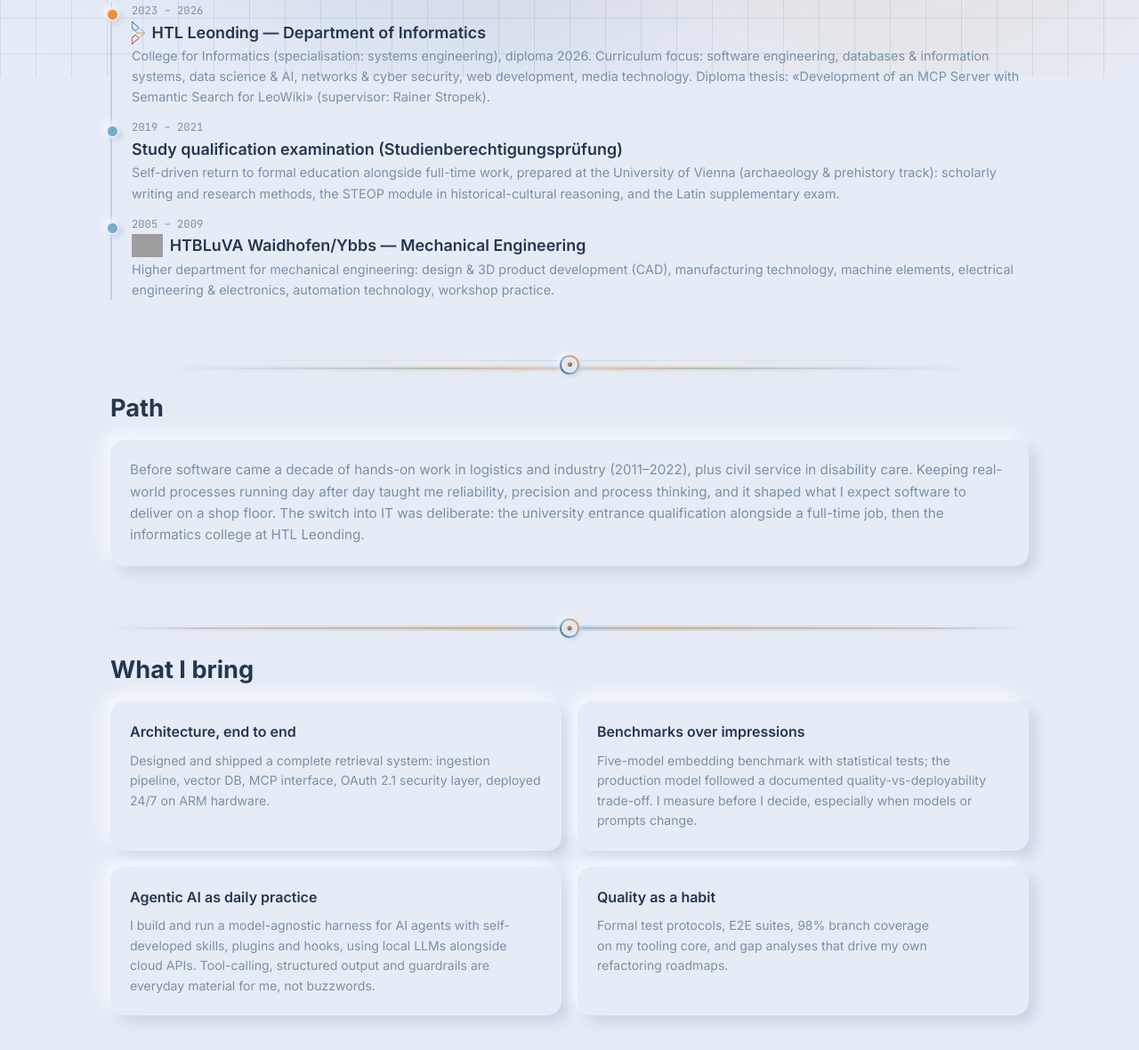
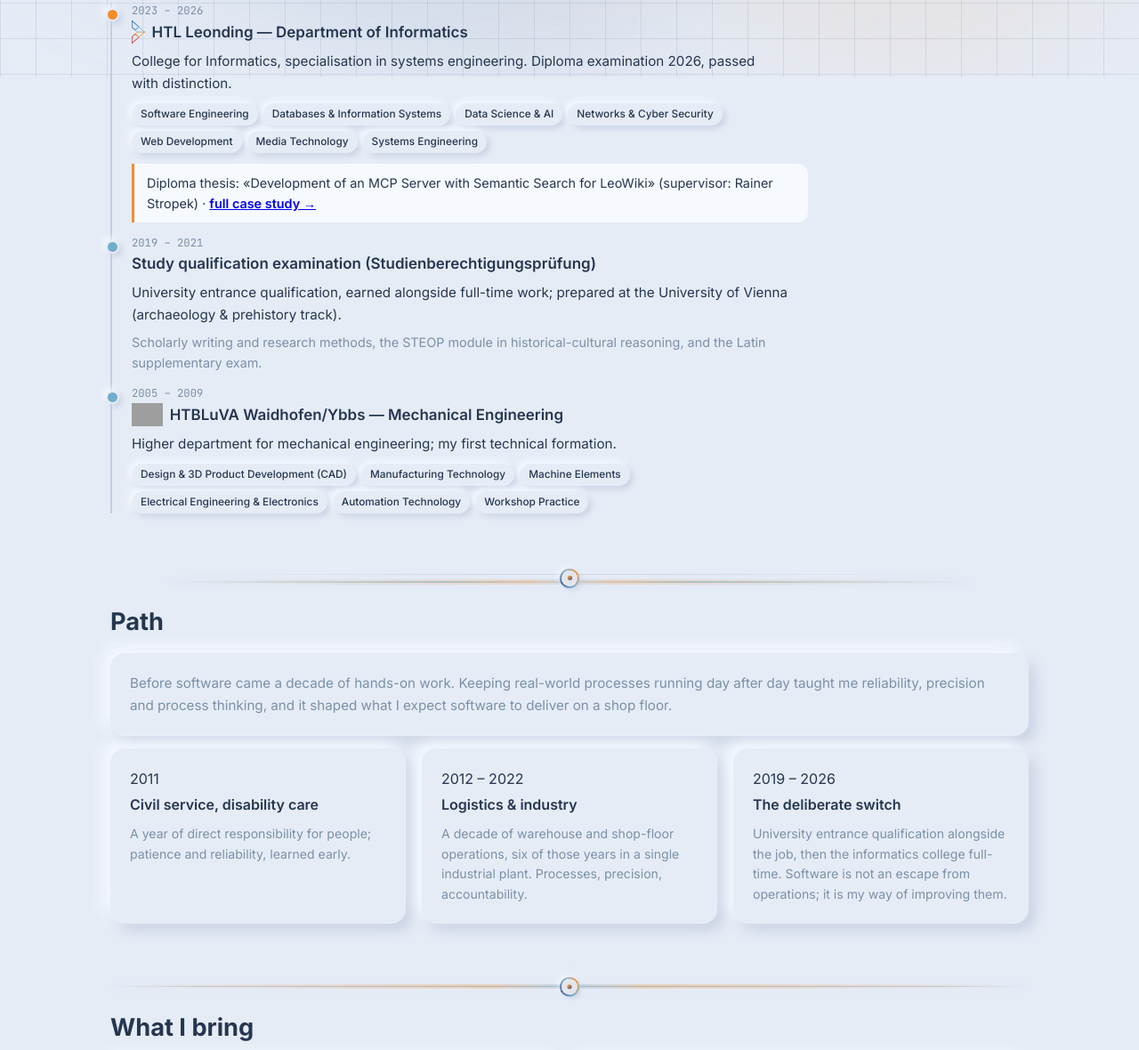
Before and after one commit to IxI-Enki/IxI-Enki, a plain HTML site: page pages/cv.html in a window 1280 px wide. Shown: the part 713-1893 px from the top of the page at 89% size. Drawn offline with Linux system fonts and the light colour scheme; grey boxes are pictures that could not be loaded.

Commit message:
Revise CV page layout and content: enhance education and path sections with improved styling and clarity, add language skills, and update internationalization keys in site.js. Increment stylesheet and script versions to v74 and v26 respectively for consistency.

```diff
--- a/assets/css/site.css
+++ b/assets/css/site.css
@@ -2079,3 +2079,15 @@ body.neu .viz-clients img { background: var(--neu-bg); box-shadow: var(--neu-rai
 
 /* Neumorphic surfaces for the bar/grid toppers */
 body.neu .viz-bars .vb { box-shadow: var(--neu-raise-sm); }
+
+/* ── CV page — education & path detail styling (v74) ── */
+.t-item h3 { font-size: 1.06rem; }
+.t-lead { margin-top: 6px; font-size: .95rem; line-height: 1.65; color: var(--ink); max-width: 760px; }
+.t-detail { margin-top: 6px; font-size: .9rem; line-height: 1.62; color: var(--muted); max-width: 760px; }
+.t-chips { display: flex; flex-wrap: wrap; gap: 6px; margin-top: 10px; max-width: 760px; }
+.t-chips .chip { font-size: .74rem; padding: 3px 10px; }
+.t-thesis { margin-top: 12px; padding: 10px 14px; border-left: 3px solid var(--accent); background: var(--surface); border-radius: 0 12px 12px 0; font-size: .9rem; line-height: 1.6; color: var(--ink); max-width: 760px; }
+.t-thesis a { font-weight: 600; white-space: nowrap; }
+.path-step .t-when { display: block; margin-bottom: 4px; }
+.path-step h3 { font-size: 1rem; }
+.path-step p { margin-top: 8px; font-size: .88rem; line-height: 1.6; color: var(--muted); }
--- a/assets/js/site.js
+++ b/assets/js/site.js
@@ -69,23 +69,60 @@
       de: 'Mit der Maus über einen Skill sehen Sie, wo und wofür ich ihn in ausgelieferten Projekten eingesetzt habe.'
     },
     'page.cv.path': {
-      en: 'Before software came a decade of hands-on work in logistics and industry (2011–2022), plus civil service in disability care. Keeping real-world processes running day after day taught me reliability, precision and process thinking, and it shaped what I expect software to deliver on a shop floor. The switch into IT was deliberate: the university entrance qualification alongside a full-time job, then the informatics college at HTL Leonding.',
-      de: 'Vor der Software stand ein Jahrzehnt Hands-on-Arbeit in Logistik und Industrie (2011–2022), dazu der Zivildienst in der Behindertenbetreuung. Wer reale Abläufe Tag für Tag am Laufen hält, lernt Verlässlichkeit, Genauigkeit und Prozessdenken, und was Software im Betrieb wirklich leisten muss. Der Wechsel in die IT war ein bewusster Weg: berufsbegleitend die Studienberechtigung, danach das Informatik-Kolleg an der HTL Leonding.'
+      en: 'Before software came a decade of hands-on work. Keeping real-world processes running day after day taught me reliability, precision and process thinking, and it shaped what I expect software to deliver on a shop floor.',
+      de: 'Vor der Software stand ein Jahrzehnt Hands-on-Arbeit. Wer reale Abläufe Tag für Tag am Laufen hält, lernt Verlässlichkeit, Genauigkeit und Prozessdenken, und was Software im Betrieb wirklich leisten muss.'
     },
 
     /* CV — Education details */
     'page.cv.edu.leonding': {
-      en: 'College for Informatics (specialisation: systems engineering), diploma 2026. Curriculum focus: software engineering, databases & information systems, data science & AI, networks & cyber security, web development, media technology. Diploma thesis: «Development of an MCP Server with Semantic Search for LeoWiki» (supervisor: Rainer Stropek).',
-      de: 'Kolleg für Informatik (Ausbildungsschwerpunkt Systemtechnik), Diplomprüfung 2026. Schwerpunkte: Software Engineering, Datenbanken & Informationssysteme, Data Science & KI, Netzwerk- & Cyber-Security, Web-Entwicklung, Medientechnik. Diplomarbeit: «Development of an MCP Server with Semantic Search for LeoWiki» (Betreuer: Rainer Stropek).'
+      en: 'College for Informatics, specialisation in systems engineering. Diploma examination 2026, passed with distinction.',
+      de: 'Kolleg für Informatik, Ausbildungsschwerpunkt Systemtechnik. Diplomprüfung 2026, mit ausgezeichnetem Erfolg bestanden.'
+    },
+    'page.cv.edu.leonding.tags': {
+      en: '<span class="chip">Software Engineering</span><span class="chip">Databases &amp; Information Systems</span><span class="chip">Data Science &amp; AI</span><span class="chip">Networks &amp; Cyber Security</span><span class="chip">Web Development</span><span class="chip">Media Technology</span><span class="chip">Systems Engineering</span>',
+      de: '<span class="chip">Software Engineering</span><span class="chip">Datenbanken &amp; Informationssysteme</span><span class="chip">Data Science &amp; KI</span><span class="chip">Netzwerk- &amp; Cyber-Security</span><span class="chip">Web-Entwicklung</span><span class="chip">Medientechnik</span><span class="chip">Systemtechnik</span>'
+    },
+    'page.cv.edu.thesis': {
+      en: 'Diploma thesis: «Development of an MCP Server with Semantic Search for LeoWiki» (supervisor: Rainer Stropek) · <a href="./leowiki-mcp.html">full case study →</a>',
+      de: 'Diplomarbeit: «Development of an MCP Server with Semantic Search for LeoWiki» (Betreuer: Rainer Stropek) · <a href="./leowiki-mcp.html">zur Case-Study →</a>'
     },
     'page.cv.edu.sbp': {
-      en: 'Self-driven return to formal education alongside full-time work, prepared at the University of Vienna (archaeology & prehistory track): scholarly writing and research methods, the STEOP module in historical-cultural reasoning, and the Latin supplementary exam.',
-      de: 'Eigeninitiativer Wiedereinstieg in die formale Bildung neben Vollzeitarbeit, vorbereitet an der Universität Wien (Fachrichtung Archäologie & Urgeschichte): wissenschaftliches Arbeiten und Forschungsmethodik, STEOP-Modul „Grundlagen historisch-kulturwissenschaftlichen Denkens“ und Latein-Ergänzungsprüfung.'
+      en: 'University entrance qualification, earned alongside full-time work; prepared at the University of Vienna (archaeology &amp; prehistory track).',
+      de: 'Studienberechtigung, berufsbegleitend neben Vollzeitarbeit erworben; vorbereitet an der Universität Wien (Fachrichtung Archäologie &amp; Urgeschichte).'
+    },
+    'page.cv.edu.sbp.detail': {
+      en: 'Scholarly writing and research methods, the STEOP module in historical-cultural reasoning, and the Latin supplementary exam.',
+      de: 'Wissenschaftliches Arbeiten und Forschungsmethodik, STEOP-Modul „Grundlagen historisch-kulturwissenschaftlichen Denkens“ und Latein-Ergänzungsprüfung.'
     },
     'page.cv.edu.htbluva': {
-      en: 'Higher department for mechanical engineering: design & 3D product development (CAD), manufacturing technology, machine elements, electrical engineering & electronics, automation technology, workshop practice.',
-      de: 'Höhere Abteilung für Maschineningenieurwesen: Konstruktion & 3D-Produktentwicklung (CAD), Fertigungstechnik, Maschinenelemente, Elektrotechnik & Elektronik, Automatisierungstechnik, Werkstättenpraxis.'
+      en: 'Higher department for mechanical engineering; my first technical formation.',
+      de: 'Höhere Abteilung für Maschineningenieurwesen; meine erste technische Ausbildung.'
     },
+    'page.cv.edu.htbluva.tags': {
+      en: '<span class="chip">Design &amp; 3D Product Development (CAD)</span><span class="chip">Manufacturing Technology</span><span class="chip">Machine Elements</span><span class="chip">Electrical Engineering &amp; Electronics</span><span class="chip">Automation Technology</span><span class="chip">Workshop Practice</span>',
+      de: '<span class="chip">Konstruktion &amp; 3D-Produktentwicklung (CAD)</span><span class="chip">Fertigungstechnik</span><span class="chip">Maschinenelemente</span><span class="chip">Elektrotechnik &amp; Elektronik</span><span class="chip">Automatisierungstechnik</span><span class="chip">Werkstätte</span>'
+    },
+
+    /* CV — Path milestones */
+    'page.cv.path.s1.h': { en: 'Civil service, disability care', de: 'Zivildienst, Behindertenbetreuung' },
+    'page.cv.path.s1.p': {
+      en: 'A year of direct responsibility for people; patience and reliability, learned early.',
+      de: 'Ein Jahr direkte Verantwortung für Menschen; Geduld und Verlässlichkeit, früh gelernt.'
+    },
+    'page.cv.path.s2.h': { en: 'Logistics & industry', de: 'Logistik & Industrie' },
+    'page.cv.path.s2.p': {
+      en: 'A decade of warehouse and shop-floor operations, six of those years in a single industrial plant. Processes, precision, accountability.',
+      de: 'Ein Jahrzehnt Lager- und Betriebsalltag, davon sechs Jahre in einem einzigen Industriebetrieb. Prozesse, Genauigkeit, Verantwortung.'
+    },
+    'page.cv.path.s3.h': { en: 'The deliberate switch', de: 'Der bewusste Wechsel' },
+    'page.cv.path.s3.p': {
+      en: 'University entrance qualification alongside the job, then the informatics college full-time. Software is not an escape from operations; it is my way of improving them.',
+      de: 'Berufsbegleitend die Studienberechtigung, dann das Informatik-Kolleg in Vollzeit. Software ist für mich kein Ausstieg aus dem Betrieb, sondern der Weg, ihn besser zu machen.'
+    },
+
+    /* Facts — languages */
+    'facts.lang':  { en: 'Languages', de: 'Sprachen' },
+    'facts.langv': { en: 'German (native) · English (very good)', de: 'Deutsch (Muttersprache) · Englisch (sehr gut)' },
 
     /* CV — What I bring */
     'page.cv.bring.arch.h': { en: 'Architecture, end to end', de: 'Architektur, end-to-end' },
--- a/pages/cv.html
+++ b/pages/cv.html
@@ -5,8 +5,8 @@
   <meta name="viewport" content="width=device-width, initial-scale=1.0">
   <title>CV · Jan Ritt — IxI-Enki</title>
   <meta name="description" content="Curriculum vitae of Jan Ritt — software architecture and AI engineering, HTL Leonding.">
-  <link rel="stylesheet" href="../assets/css/site.css?v=73">
-  <script src="../assets/js/site.js?v=25" defer></script>
+  <link rel="stylesheet" href="../assets/css/site.css?v=74">
+  <script src="../assets/js/site.js?v=26" defer></script>
 </head>
 <body class="neu">
 
@@ -56,6 +56,7 @@
           <span><b data-i18n="facts.name">Name</b> · Jan Ritt</span>
           <span><b data-i18n="facts.age">Age</b> · 35</span>
           <span><b data-i18n="facts.loc">Location</b> · <span data-i18n="facts.locv">Seitenstetten, Lower Austria</span></span>
+          <span><b data-i18n="facts.lang">Languages</b> · <span data-i18n="facts.langv">German (native) · English (very good)</span></span>
           <span><b>Mail</b> · janritt.office@gmail.com</span>
         </div>
         <div class="hero-actions reveal reveal-d3">
@@ -80,18 +81,22 @@
         <div class="t-item hot">
           <div class="t-when">2023 – 2026</div>
           <h3 style="display:flex; align-items:center; gap:8px"><img src="../assets/img/icons/htl-leonding.svg" alt="HTL Leonding" style="height:26px; width:auto"><span data-i18n-page data-en="HTL Leonding — Department of Informatics" data-de="HTL Leonding — Abteilung Informatik">HTL Leonding — Department of Informatics</span></h3>
-          <p style="font-size:.9rem; color:var(--muted)" data-i18n="page.cv.edu.leonding">College for Informatics (specialisation: systems engineering), diploma 2026. Curriculum focus: software engineering, databases &amp; information systems, data science &amp; AI, networks &amp; cyber security, web development, media technology. Diploma thesis: «Development of an MCP Server with Semantic Search for LeoWiki» (supervisor: Rainer Stropek).</p>
+          <p class="t-lead" data-i18n="page.cv.edu.leonding">College for Informatics, specialisation in systems engineering. Diploma examination 2026, passed with distinction.</p>
+          <div class="t-chips" data-i18n="page.cv.edu.leonding.tags"><span class="chip">Software Engineering</span><span class="chip">Databases &amp; Information Systems</span><span class="chip">Data Science &amp; AI</span><span class="chip">Networks &amp; Cyber Security</span><span class="chip">Web Development</span><span class="chip">Media Technology</span><span class="chip">Systems Engineering</span></div>
+          <p class="t-thesis" data-i18n="page.cv.edu.thesis">Diploma thesis: «Development of an MCP Server with Semantic Search for LeoWiki» (supervisor: Rainer Stropek) · <a href="./leowiki-mcp.html">full case study →</a></p>
         </div>
         <div class="t-item">
           <div class="t-when">2019 – 2021</div>
           <!-- ⏳ Uni-Wien-Icon folgt (wird von Jan bereitgestellt): <img src="../assets/img/icons/uni-wien.svg" alt="Universität Wien" style="height:26px; width:auto"> -->
           <h3 data-i18n-page data-en="Study qualification examination (Studienberechtigungsprüfung)" data-de="Studienberechtigungsprüfung">Study qualification examination (Studienberechtigungsprüfung)</h3>
-          <p style="font-size:.9rem; color:var(--muted)" data-i18n="page.cv.edu.sbp">Self-driven return to formal education alongside full-time work, prepared at the University of Vienna (archaeology &amp; prehistory track): scholarly writing and research methods, the STEOP module in historical-cultural reasoning, and the Latin supplementary exam.</p>
+          <p class="t-lead" data-i18n="page.cv.edu.sbp">University entrance qualification, earned alongside full-time work; prepared at the University of Vienna (archaeology &amp; prehistory track).</p>
+          <p class="t-detail" data-i18n="page.cv.edu.sbp.detail">Scholarly writing and research methods, the STEOP module in historical-cultural reasoning, and the Latin supplementary exam.</p>
         </div>
         <div class="t-item">
           <div class="t-when">2005 – 2009</div>
           <h3 style="display:flex; align-items:center; gap:8px"><img src="../assets/img/icons/htl-waidhofen.svg" alt="HTBLuVA Waidhofen/Ybbs" style="height:26px; width:auto"><span data-i18n-page data-en="HTBLuVA Waidhofen/Ybbs — Mechanical Engineering" data-de="HTBLuVA Waidhofen/Ybbs — Maschineningenieurwesen">HTBLuVA Waidhofen/Ybbs — Mechanical Engineering</span></h3>
-          <p style="font-size:.9rem; color:var(--muted)" data-i18n="page.cv.edu.htbluva">Higher department for mechanical engineering: design &amp; 3D product development (CAD), manufacturing technology, machine elements, electrical engineering &amp; electronics, automation technology, workshop practice.</p>
+          <p class="t-lead" data-i18n="page.cv.edu.htbluva">Higher department for mechanical engineering; my first technical formation.</p>
+          <div class="t-chips" data-i18n="page.cv.edu.htbluva.tags"><span class="chip">Design &amp; 3D Product Development (CAD)</span><span class="chip">Manufacturing Technology</span><span class="chip">Machine Elements</span><span class="chip">Electrical Engineering &amp; Electronics</span><span class="chip">Automation Technology</span><span class="chip">Workshop Practice</span></div>
         </div>
       </div>
     </div>
@@ -104,7 +109,24 @@
     <div class="wrap">
       <h2 class="reveal" data-i18n-page data-en="Path" data-de="Werdegang">Path</h2>
       <div class="card reveal" style="margin-top:14px">
-        <p style="font-size:.95rem; color:var(--muted)" data-i18n="page.cv.path">Before software came a decade of hands-on work in logistics and industry (2011–2022), plus civil service in disability care. Keeping real-world processes running day after day taught me reliability, precision and process thinking, and it shaped what I expect software to deliver on a shop floor. The switch into IT was deliberate: the university entrance qualification alongside a full-time job, then the informatics college at HTL Leonding.</p>
+        <p style="font-size:.95rem; color:var(--muted)" data-i18n="page.cv.path">Before software came a decade of hands-on work. Keeping real-world processes running day after day taught me reliability, precision and process thinking, and it shaped what I expect software to deliver on a shop floor.</p>
+      </div>
+      <div class="grid grid-3" style="margin-top:14px">
+        <div class="card path-step reveal">
+          <span class="t-when">2011</span>
+          <h3 data-i18n="page.cv.path.s1.h">Civil service, disability care</h3>
+          <p data-i18n="page.cv.path.s1.p">A year of direct responsibility for people; patience and reliability, learned early.</p>
+        </div>
+        <div class="card path-step reveal reveal-d1">
+          <span class="t-when">2012 – 2022</span>
+          <h3 data-i18n="page.cv.path.s2.h">Logistics &amp; industry</h3>
+          <p data-i18n="page.cv.path.s2.p">A decade of warehouse and shop-floor operations, six of those years in a single industrial plant. Processes, precision, accountability.</p>
+        </div>
+        <div class="card path-step reveal reveal-d2">
+          <span class="t-when">2019 – 2026</span>
+          <h3 data-i18n="page.cv.path.s3.h">The deliberate switch</h3>
+          <p data-i18n="page.cv.path.s3.p">University entrance qualification alongside the job, then the informatics college full-time. Software is not an escape from operations; it is my way of improving them.</p>
+        </div>
       </div>
     </div>
   </section>
```
